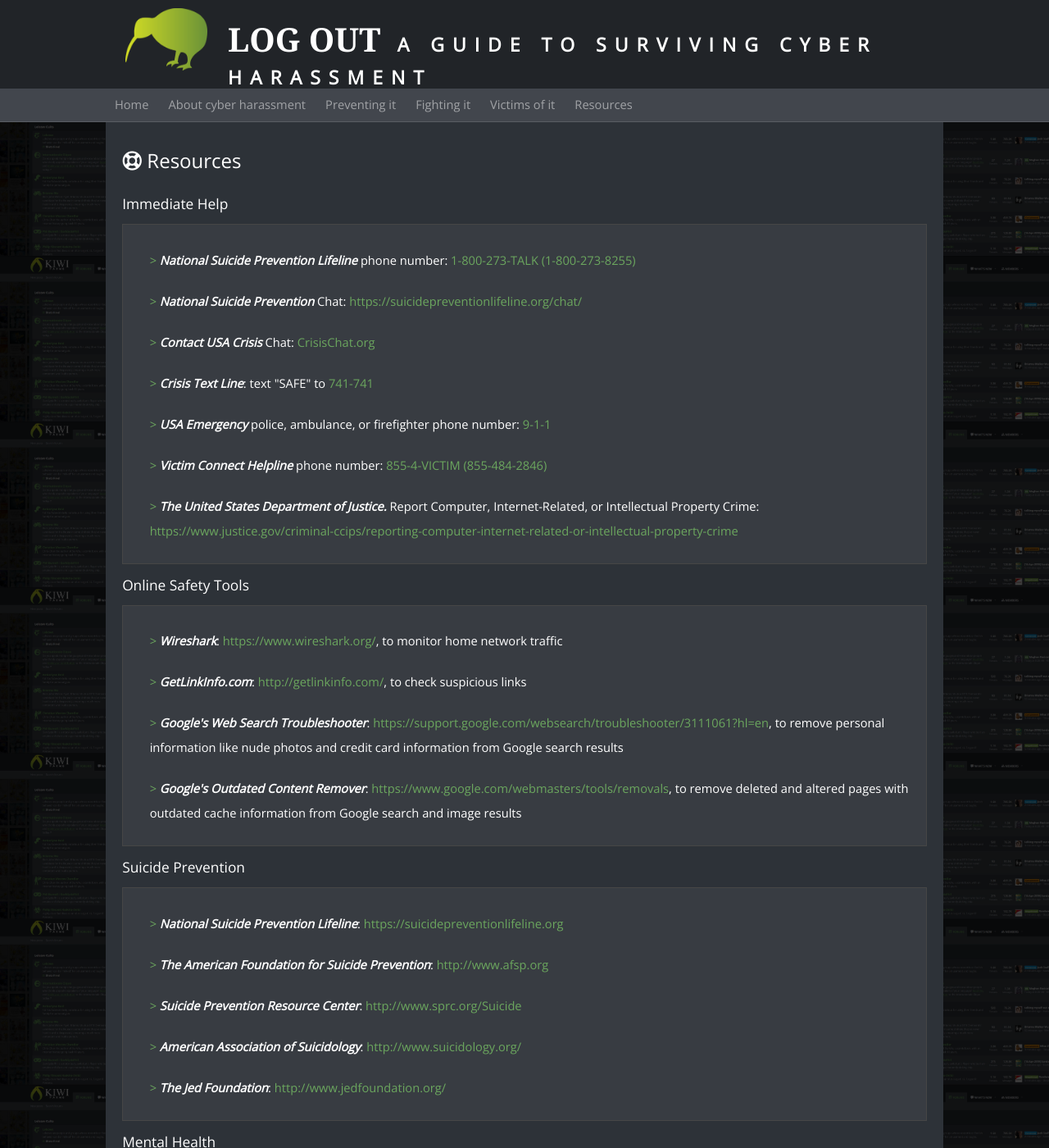
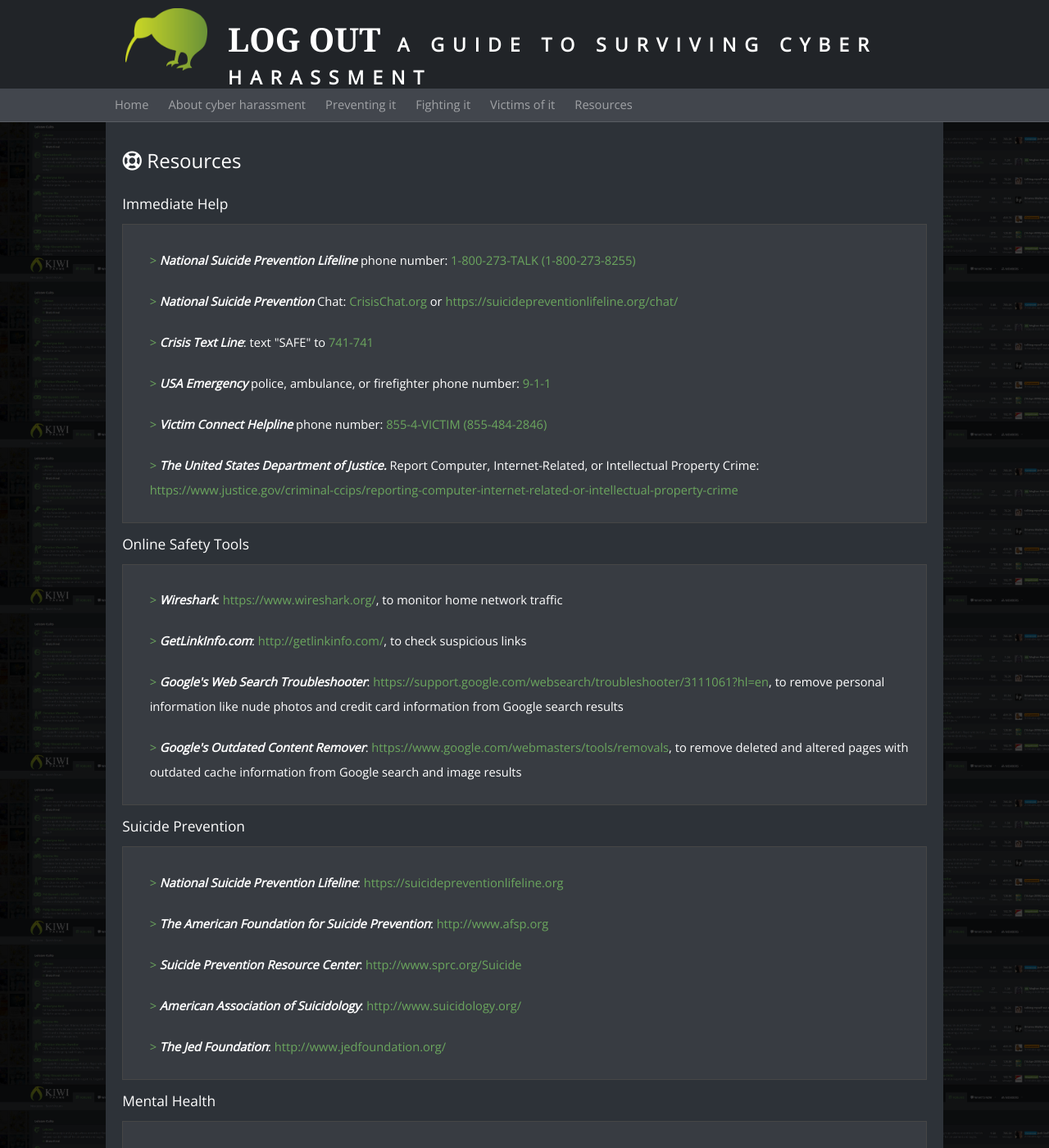
Before and after one commit to byliz/help, a Jekyll site: the page built from resources/index.html, in a window 1280 px wide and 1400 px high. Shown: the whole window at 82% size. Built offline with Jekyll 4.4.1, drawn with Linux system fonts in a browser that asks for light colours; nearby versions of some CDN libraries; some web fonts are replaced; some of the changed text lies outside the part shown.

Commit message:
Update index.html

```diff
--- a/resources/index.html
+++ b/resources/index.html
@@ -12,10 +12,7 @@
 		<strong><em>National Suicide Prevention Lifeline</em></strong> phone number: <a href="tel:18002738255" target="_blank">1-800-273-TALK (1-800-273-8255)</a>
 	</li>
 	<li>
-		<strong><em>National Suicide Prevention</em></strong> Chat: <a href="https://suicidepreventionlifeline.org/chat/" target="_blank">https://suicidepreventionlifeline.org/chat/</a>
-	</li>
-	<li>
-		<strong><em>Contact USA Crisis</em></strong> Chat: <a href="https://crisischat.org" target="_blank">CrisisChat.org</a>
+		<strong><em>National Suicide Prevention</em></strong> Chat: <a href="https://crisischat.org" target="_blank">CrisisChat.org</a> or <a href="https://suicidepreventionlifeline.org/chat/" target="_blank">https://suicidepreventionlifeline.org/chat/</a>
 	</li>
 	<li>
 		<strong><em>Crisis Text Line</em></strong>: text "SAFE" to <a href="sms:741-741" target="_blank">741-741</a>
@@ -71,6 +68,9 @@
 <h2>Mental Health</h2>
 
 <ul>
+	<li>
+		<strong>Find a mental health provider</strong>: <a href="https://FindTreatment.samhsa.gov" target="_blank">FindTreatment.samhsa.gov</a> or <a href="https://MentalHealthAmerica.net/finding-help" target="_blank">MentalHealthAmerica.net/finding-help</a>
+	</li>
 	<li>
 		<strong><em>Mental Health First Aid</em></strong>: <a href="www.mentalhealthfirstaid.org/cs" target="_blank">www.mentalhealthfirstaid.org/cs</a>
 	</li>
```
